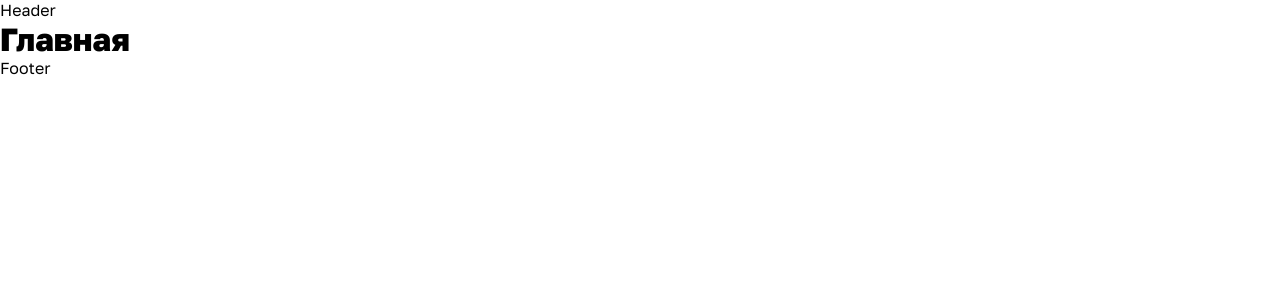
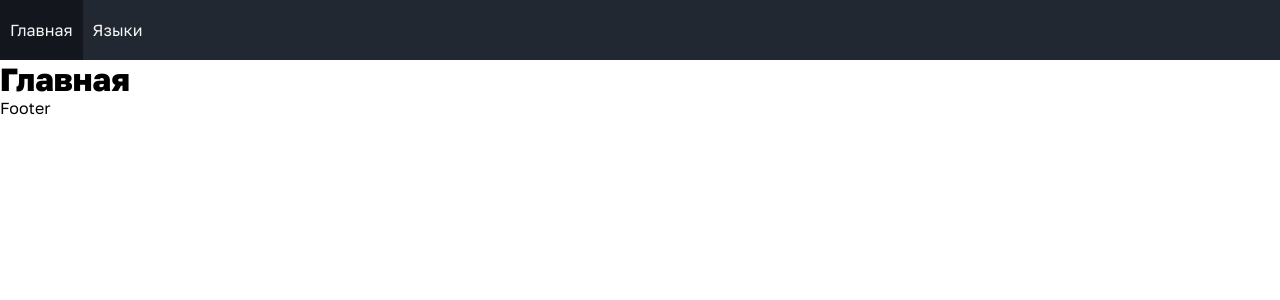
Before and after one commit to Arteminariy/LearnLang, a Next.js app in the folder client/: page / in a window 1280 px wide. Shown: the top 300 px of the page. Built offline with nearby package versions, Linux system fonts and the light colour scheme.

Commit message:
upd: Layout > add: header

```diff
--- a/client/src/components/Header/Header.module.scss
+++ b/client/src/components/Header/Header.module.scss
@@ -0,0 +1,8 @@
+@import "../../styles/variables";
+
+.header {
+    width: 100%;
+    height: $header-height;
+    background-color: $dark;
+    color: $light;
+}
--- a/client/src/components/Header/Header.tsx
+++ b/client/src/components/Header/Header.tsx
@@ -1,7 +1,20 @@
 import { FC } from 'react';
+import NavBar, { INavBarLink } from '../NavBar/NavBar';
+import styles from './Header.module.scss'
 
 const Header: FC = () => {
-	return <div>Header</div>;
+
+
+	const navBarLinks: INavBarLink[] = [
+		{href: '/', text: 'Главная'},
+		{href: '/language', text: 'Языки'}
+	]
+
+	return (
+	<header className={styles.header}>
+		<NavBar navBarLinks={navBarLinks}/>
+	</header>
+	);
 };
 
 export default Header;
--- /dev/null
+++ b/client/src/components/NavBar/NavBar.module.scss
@@ -0,0 +1,22 @@
+@import "../../styles/variables";
+
+.navigation {
+	&__links {
+        display: flex;
+        flex-direction: row;
+
+		&__link {
+			color: $light;
+            text-decoration: none;
+            height: $header-height;
+            padding: 0 10px;
+            text-align: center;
+            display: flex;
+            align-items: center;
+
+            &:hover {
+                background-color: $darker;
+            }
+		}
+	}
+}
--- /dev/null
+++ b/client/src/components/NavBar/NavBar.tsx
@@ -0,0 +1,34 @@
+import { FC } from 'react';
+import styles from './NavBar.module.scss';
+import Link from 'next/link';
+
+export type INavBarLink = {
+	href: string;
+	text: string;
+};
+
+type INavBarProps = {
+	navBarLinks: INavBarLink[];
+};
+
+const NavBar: FC<INavBarProps> = ({ navBarLinks }) => {
+	return (
+		<nav className={styles.navigation}>
+			<div className={styles.navigation__links}>
+				{navBarLinks.map((el) => {
+					return (
+						<Link
+							key={el.text}
+							href={el.href}
+							className={styles.navigation__links__link}
+						>
+							{el.text}
+						</Link>
+					);
+				})}
+			</div>
+		</nav>
+	);
+};
+
+export default NavBar;
--- /dev/null
+++ b/client/src/styles/_variables.scss
@@ -0,0 +1,9 @@
+// colors
+$primary: #09d3ac;
+$secondary: #2196f3;
+$dark: #222832;
+$darker: #13161c;
+$light: #f7f7f7;
+
+//sizes
+$header-height: 60px;
```
